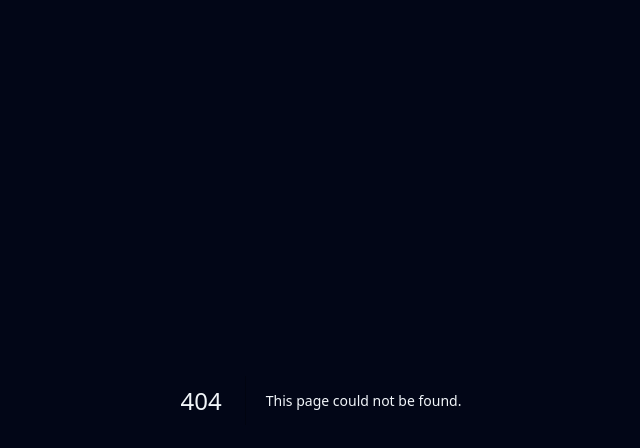
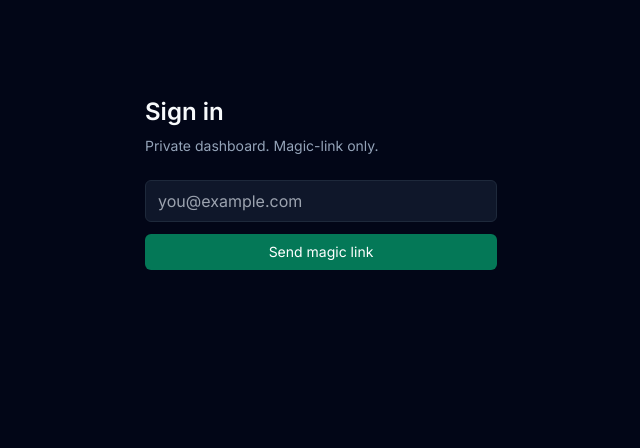
Before and after one commit to Jamil1016/portfolio, a Next.js app: page /login in a window 1280 px wide. Before the commit this address had no page. Shown: the top 448 px of the page, without its empty margins (319-959 px from the left). Built offline with nearby package versions, Linux system fonts and the light colour scheme.

Commit message:
feat: magic-link auth with server-side email allowlist

```diff
--- /dev/null
+++ b/app/api/auth/callback/route.ts
@@ -0,0 +1,12 @@
+import { NextResponse } from "next/server";
+import { createServerClient } from "@/lib/supabase/server";
+
+export async function GET(request: Request) {
+  const url = new URL(request.url);
+  const code = url.searchParams.get("code");
+  if (code) {
+    const supabase = await createServerClient();
+    await supabase.auth.exchangeCodeForSession(code);
+  }
+  return NextResponse.redirect(`${url.origin}/dashboard`);
+}
--- /dev/null
+++ b/app/api/auth/magic-link/route.ts
@@ -0,0 +1,25 @@
+import { NextResponse } from "next/server";
+import { isAllowedEmail } from "@/lib/auth";
+import { createServerClient } from "@/lib/supabase/server";
+
+export async function POST(request: Request) {
+  const { email } = await request.json();
+
+  if (!email || typeof email !== "string" || !isAllowedEmail(email)) {
+    // Always returns generic 200 to avoid enumerating the allowed email
+    return NextResponse.json({ ok: true });
+  }
+
+  const supabase = await createServerClient();
+  const origin = new URL(request.url).origin;
+
+  const { error } = await supabase.auth.signInWithOtp({
+    email,
+    options: { emailRedirectTo: `${origin}/api/auth/callback` },
+  });
+
+  if (error) {
+    return NextResponse.json({ ok: false, error: error.message }, { status: 500 });
+  }
+  return NextResponse.json({ ok: true });
+}
--- /dev/null
+++ b/app/login/page.tsx
@@ -0,0 +1,45 @@
+"use client";
+
+import { useState } from "react";
+
+export default function LoginPage() {
+  const [email, setEmail] = useState("");
+  const [state, setState] = useState<"idle" | "loading" | "sent">("idle");
+
+  async function onSubmit(e: React.FormEvent) {
+    e.preventDefault();
+    setState("loading");
+    await fetch("/api/auth/magic-link", {
+      method: "POST",
+      headers: { "Content-Type": "application/json" },
+      body: JSON.stringify({ email }),
+    });
+    setState("sent");
+  }
+
+  return (
+    <main className="mx-auto max-w-sm px-4 py-24">
+      <h1 className="text-2xl font-semibold text-slate-50">Sign in</h1>
+      <p className="mt-2 text-sm text-slate-400">
+        Private dashboard. Magic-link only.
+      </p>
+      <form onSubmit={onSubmit} className="mt-6 space-y-3">
+        <input
+          type="email"
+          required
+          placeholder="you@example.com"
+          value={email}
+          onChange={(e) => setEmail(e.target.value)}
+          className="w-full rounded-md border border-slate-800 bg-slate-900 px-3 py-2 text-slate-100"
+        />
+        <button
+          type="submit"
+          disabled={state !== "idle"}
+          className="w-full rounded-md bg-emerald-700 px-3 py-2 text-sm text-white hover:bg-emerald-600 disabled:opacity-60"
+        >
+          {state === "loading" ? "Sending..." : state === "sent" ? "Check your email" : "Send magic link"}
+        </button>
+      </form>
+    </main>
+  );
+}
```
